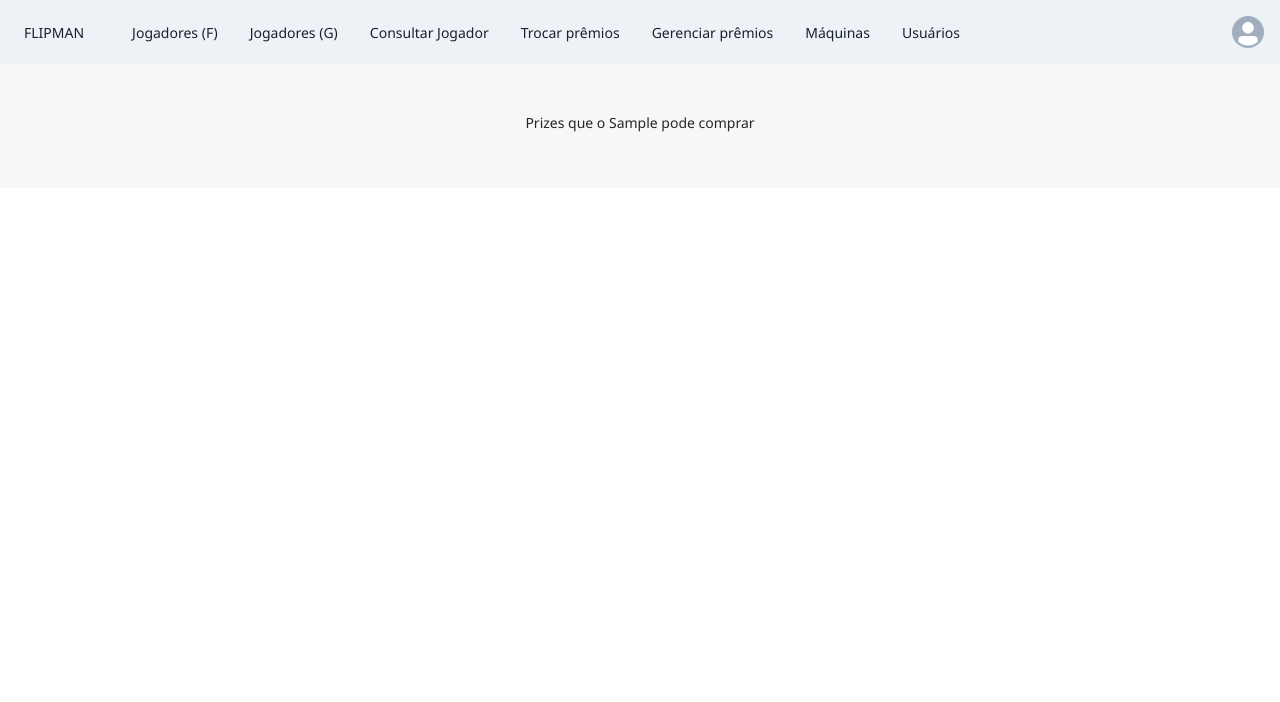
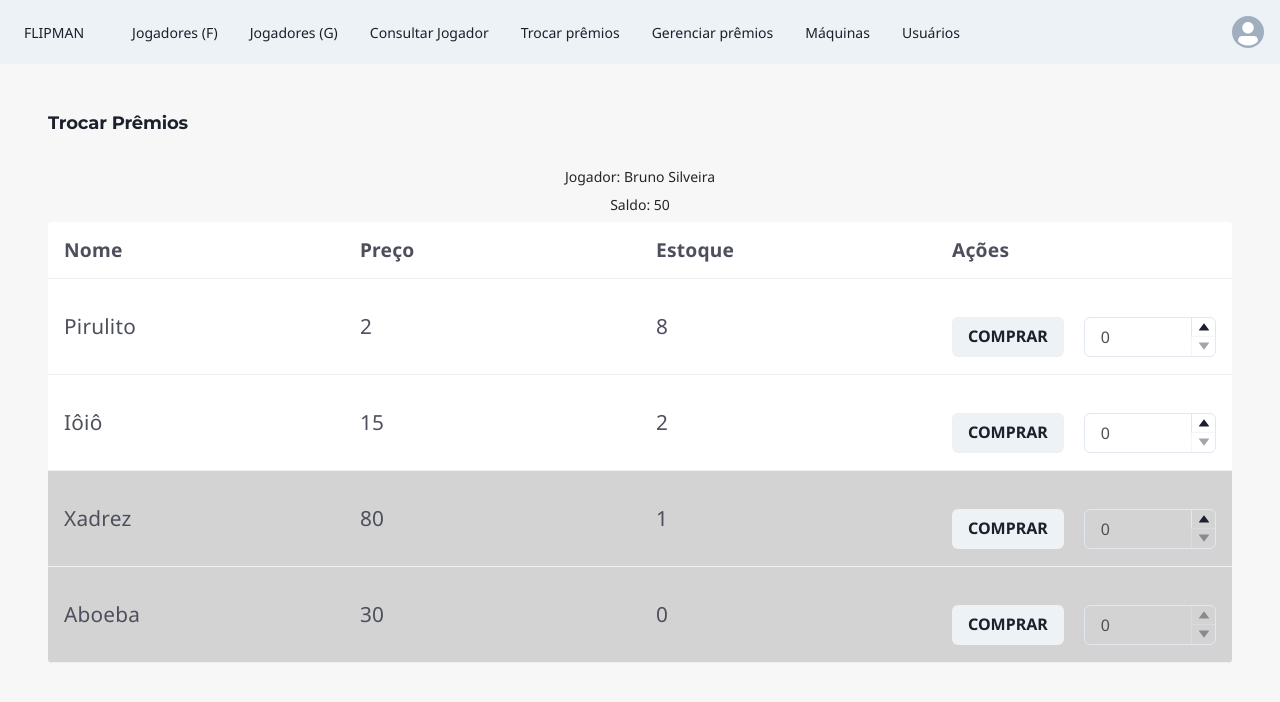
Before and after one commit to igordelatorre/engenharia-de-software, a React (Create React App) app in the folder flipman-front/: page /prizeSale in a window 1280 px wide. Both pictures are taken after typing "Sample" into the empty fields and a click on the button "Buscar". Shown: the top 702 px of the page. Built offline with nearby package versions, Linux system fonts and the light colour scheme.

Commit message:
Tabela de venda de prêmios #29

```diff
--- a/flipman-front/src/Web/Pages/PrizeSale/PrizeSalePage.tsx
+++ b/flipman-front/src/Web/Pages/PrizeSale/PrizeSalePage.tsx
@@ -1,7 +1,9 @@
 import { useState, FormEvent } from "react"
 import Prize from "../../../Domain/Prize"
-import { CenteredContentContainer, ContentContainer, HorizontalCenteredContainer, PageContainer } from "../../Styles/style"
+import { CenteredContentContainer, ContentContainer, HorizontalCenteredContainer, PageContainer, PageTitle, PageTitleContainer } from "../../Styles/style"
 import { Input, Button } from '@chakra-ui/react'
+import PrizesTable from "./Table/PrizesTable"
+import Player from "../../../Domain/Player"
 
 enum PageState {
     CARD,
@@ -12,14 +14,59 @@ function PrizeSalePage() {
     const [selectedPrize, setSelectedPrize] = useState<Prize>()
     const [playerCard, setPlayerCard] = useState<string | null>("")
     const [pageState, setPageState] = useState<PageState>(PageState.CARD)
+    const [player, setPlayer] = useState<Player>()
+
+    const tempPlayer : Player = {
+        card: "00323753",
+        email: "basilveira@inf.ufrgs.br",
+        id: 5,
+        name: "Bruno Silveira",
+        tickets: 50,
+        tokens: 2
+    }
+    const prizes : Array<Prize> = [
+        {
+            id: 0,
+            name: "Pirulito",
+            amount: 8,
+            price: 2
+        },
+        {
+            id: 1,
+            name: "Iôiô",
+            amount: 2,
+            price: 15
+        },
+        {
+            id: 2,
+            name: "Xadrez",
+            amount: 1,
+            price: 80
+        },
+        {
+            id: 3,
+            name: "Aboeba",
+            amount: 0,
+            price: 30
+        },
+    ]
+
+    function sellPrize(player: Player, prize : Prize, amount : number) {
+        console.log(`Vendido ${amount} unidade(s) de ${prize.name} para ${player.name}`)
+    }
 
 
     function handleSubmitPlayerCard() {
         setPageState(PageState.TABLE)
+        // Aqui vai a requisição depois pra pegar o player com cartão {playerCard}
+        setPlayer(tempPlayer)
     }
 
     return (
         <PageContainer>
+            <PageTitleContainer>
+              <PageTitle>Trocar prêmios</PageTitle>
+            </PageTitleContainer>
             <CenteredContentContainer>
                 {pageState === PageState.CARD && (
                     <HorizontalCenteredContainer>
@@ -30,7 +77,17 @@ function PrizeSalePage() {
                     </HorizontalCenteredContainer>
                 )}
                 {pageState === PageState.TABLE && (
-                    <h1>Prizes que o {playerCard} pode comprar</h1>
+                    <>
+                        <h1>Jogador: {player?.name}</h1>
+                        <h1>Saldo: {player?.tickets}</h1>
+                        {player &&
+                            <PrizesTable
+                                player={player}
+                                sellPrize={sellPrize}
+                                prizes={prizes}
+                            />
+                        }
+                    </>
                 )}
             </CenteredContentContainer>
 
--- /dev/null
+++ b/flipman-front/src/Web/Pages/PrizeSale/Table/PrizesRow.tsx
@@ -0,0 +1,57 @@
+import React from 'react'
+import { FormEvent, useState } from 'react'
+import Cell from '../../../Components/MaterialUITable/MaterialUITableCell'
+import Row from '@material-ui/core/TableRow'
+import Player from '../../../../Domain/Player'
+import Prize from '../../../../Domain/Prize'
+import {TableActions, ActionContainer} from './style'
+import { Button } from '@chakra-ui/react'
+import {
+	NumberInput,
+	NumberInputField,
+	NumberInputStepper,
+	NumberIncrementStepper,
+	NumberDecrementStepper,
+  } from '@chakra-ui/react'
+
+type Props = {
+	player : Player;
+	prize : Prize;
+	sellPrize : (player : Player, prize : Prize, amount : number) => void;
+}
+
+
+function PrizesRow({ prize, player, sellPrize}: Props) {
+
+	const [saleAmount, setSaleAmount] = useState<number>(0)
+
+	const canNotBuy : boolean = (player.tickets < prize.price) || (prize.amount === 0)
+	const disabledStyle = {backgroundColor: "lightgray"}
+
+	return (
+		<Row style={canNotBuy ? disabledStyle : {}}>
+			<Cell>{prize.name}</Cell>
+			<Cell>{prize.price}</Cell>
+			<Cell>{prize.amount}</Cell>
+			<Cell>
+				<TableActions amount={3}>
+					<ActionContainer>
+						<Button disabled={canNotBuy || saleAmount === 0} onClick={() => {sellPrize(player, prize, saleAmount)}}>COMPRAR</Button>
+					</ActionContainer>
+					<ActionContainer>
+					<NumberInput onChange={(valueString) => {setSaleAmount(Number(valueString))}} defaultValue={0} min={0} max={prize.amount}>
+						<NumberInputField />
+						<NumberInputStepper>
+							<NumberIncrementStepper />
+							<NumberDecrementStepper />
+						</NumberInputStepper>
+					</NumberInput>
+					</ActionContainer>
+				</TableActions>
+			</Cell>
+
+		</Row>
+	)
+}
+
+export default PrizesRow
--- /dev/null
+++ b/flipman-front/src/Web/Pages/PrizeSale/Table/PrizesTable.tsx
@@ -0,0 +1,76 @@
+import React from 'react'
+import { Table, TableBody, TableHead, TableRow } from '@material-ui/core'
+import MaterialUITableHead from '../../../Components/MaterialUITable/MaterialUITableHead'
+import MaterialUITableContainer from '../../../Components/MaterialUITable/MaterialUITableContainer'
+import Row from './PrizesRow'
+import Player from '../../../../Domain/Player'
+import Prize from '../../../../Domain/Prize'
+
+
+type Props = {
+	player : Player;
+	prizes : Array<Prize>;
+	sellPrize : (player : Player, prize : Prize, amount : number) => void;
+}
+
+type ColumnHead<T> = {
+	label?: string
+	width: string
+}
+
+function PrizesTable({ player, prizes, sellPrize}: Props) {
+
+	const columnHeads: ColumnHead<Prize>[] = [
+		{
+			label: 'Nome',
+			width: '25%',
+		},
+		{
+			label: 'Preço',
+			width: '25%',
+		},
+		{
+			label: 'Estoque',
+			width: '25%',
+		},
+		{
+			label: 'Ações',
+			width: '25%'
+		}
+	]
+
+	return (
+		<>
+			<MaterialUITableContainer>
+				<Table>
+					<TableHead>
+						<TableRow>
+							{columnHeads.map((head, idx) => {
+									return (
+										<MaterialUITableHead
+											key={idx}
+											width={head.width}
+											label={head.label}
+										/>
+									)
+								})}
+						</TableRow>
+					</TableHead>
+
+					<TableBody>
+						{prizes.map((prize, idx) => (
+							<Row
+								prize={prize}
+								player={player}
+								sellPrize={sellPrize}
+								key={idx}
+							/>
+						))}
+					</TableBody>
+				</Table>
+			</MaterialUITableContainer>
+		</>
+	)
+}
+
+export default PrizesTable
--- /dev/null
+++ b/flipman-front/src/Web/Pages/PrizeSale/Table/style.ts
@@ -0,0 +1,16 @@
+import styled, { css } from 'styled-components'
+
+
+type ActionProps = {
+	amount?: number
+}
+
+export const TableActions = styled.div<ActionProps>`
+	display: flex;
+	gap: 20px;
+	padding-top: 20px;
+`
+
+export const ActionContainer = styled.div`
+	cursor: pointer;
+`
```
